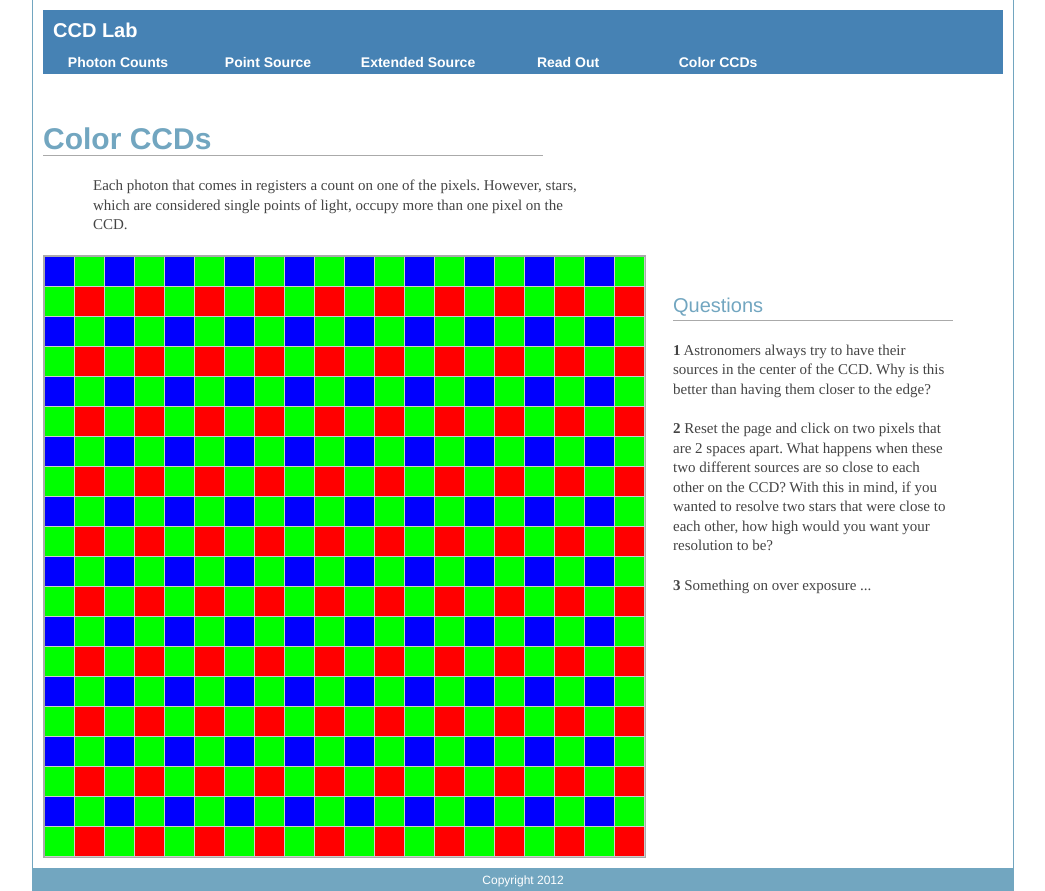
After one commit to adrn/astroLab, a PHP site: page /color.php in a window 1280 px wide. The commit adds this page. Shown: the whole page, without its empty margins (117-1162 px from the left). Run offline with PHP 8.4, Linux system fonts and the light colour scheme.

Commit message:
made color ccd page

```diff
--- /dev/null
+++ b/color.php
@@ -0,0 +1,33 @@
+<?php
+	$color = true;
+	include("include/header.php");
+?>
+
+	<h1>Color CCDs</h1>
+
+	<p class="intro"> Each photon that comes in registers a count on one of the pixels. However, stars, which are considered single points of light, occupy more than one pixel on the CCD.</p>
+
+	<div class="rightCol">
+
+		<div id="questions_par" class="explanation">
+		  <h2>Questions</h2>
+		  <p><strong>1</strong> Astronomers always try to have their sources in the center of the CCD.  Why is this better than having them closer to the edge?</p>
+			<p><strong>2</strong> Reset the page and click on two pixels that are 2 spaces apart.  What happens when these two different sources are so close to each other on the CCD? With this in mind, if you wanted to resolve two stars that were close to each other, how high would you want your resolution to be?</p>
+			<p><strong>3</strong> Something on over exposure ... </p>
+		</div>
+	</div>
+
+<style type="text/css">
+	.ccd .pixel.red   { fill: #ff0000; }
+	.ccd .pixel.green { fill: #00ff00; }
+	.ccd .pixel.blue  { fill: #0000ff; }
+
+	.explanation {
+		display: block !important;
+	}
+</style>
+
+<?php
+	ccd(20,20,29,29);
+	include("include/footer.php");
+?>
--- /dev/null
+++ b/include/color_ccd.php
@@ -0,0 +1,19 @@
+<?php
+	function ccd($nRows,$nCols,$width,$height){
+		echo "\t<svg class=\"ccd\">\n";
+		for( $i = 0 ; $i < $nRows ; $i++ ){
+			for( $j = 0 ; $j < $nCols ; $j++ ){
+				$y = $i * ($height + 1);
+				$x = $j * ($width + 1 );
+
+				$class = "green";
+				if($i%2==0&&$j%2==0) $class="blue";
+				if($i%2==1&&$j%2==1) $class="red";
+
+				echo "    <rect x=\"$x\" y=\"$y\" width=\"$width\" height=\"$height\" class=\"pixel $class\""
+					. " i=\"$i\" j=\"$j\" />\n";
+			}
+		}// end i for
+		echo "\t</svg\n";
+	} // end ccd fcn
+?>
--- a/include/header.php
+++ b/include/header.php
@@ -1,5 +1,8 @@
 <?php
-	include("include/ccd.php");
+	if(isset($color))
+		include("include/color_ccd.php");
+	else
+		include("include/ccd.php");
 	include("include/slider.php");
 ?>
 <html>
@@ -11,7 +14,10 @@
 
 	<script type="text/javascript" src="http://www.astro.columbia.edu/~msalem/ccd/js/jquery-1.8.2.js"></script>
 	<script type="text/javascript" src="http://www.astro.columbia.edu/~msalem/ccd/js/jquery-ui-1.9.0.min.js"></script>
-	<script type="text/javascript" src="http://www.astro.columbia.edu/~msalem/ccd/js/ccd.js"></script>
+<?php
+	if(!isset($color))
+		echo "<script type=\"text/javascript\" src=\"http://www.astro.columbia.edu/~msalem/ccd/js/ccd.js\"></script>\n";
+?>
 </head>
 
 <body>
```
